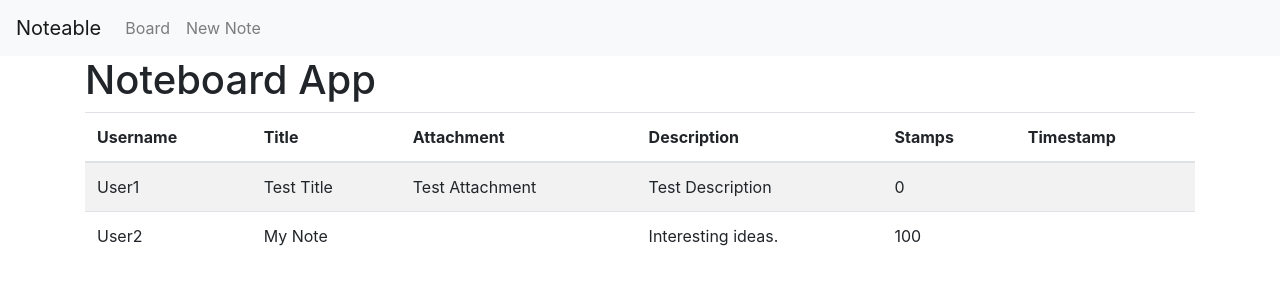
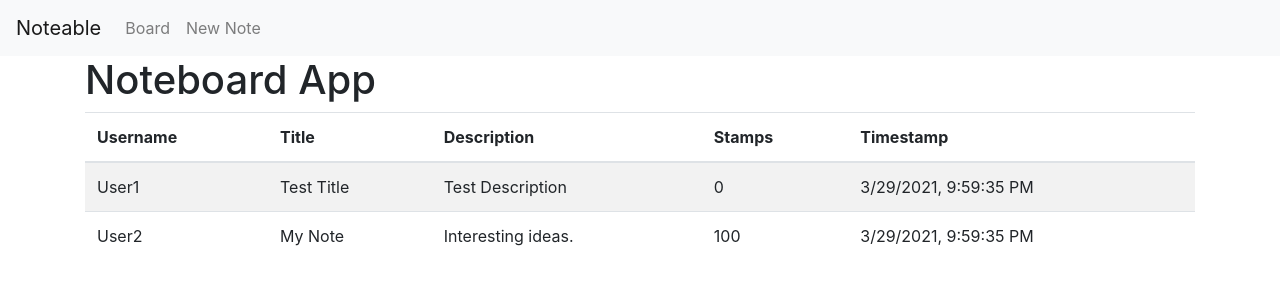
Before and after one commit to Jordan6271/bootcamp-project-week10, a React (Create React App) app in the folder noteable/: page /#/ in a window 1280 px wide. Shown: the top 300 px of the page. Built offline with nearby package versions, Linux system fonts and the light colour scheme.

Commit message:
Remove attachments for now

```diff
--- a/noteable/src/Noteable/Board/Board.js
+++ b/noteable/src/Noteable/Board/Board.js
@@ -10,9 +10,6 @@ class Board extends React.Component {
                 </td>
                 <td>
                     {current.title}
-                </td>
-                <td>
-                    {current.attachment}
                 </td>
                 <td>
                     {current.description}
@@ -39,7 +36,6 @@ class Board extends React.Component {
                             <tr>
                                 <th>Username</th>
                                 <th>Title</th>
-                                <th>Attachment</th>
                                 <th>Description</th>
                                 <th>Stamps</th>
                                 <th>Timestamp</th>
--- a/noteable/src/Noteable/Note/NewNote.js
+++ b/noteable/src/Noteable/Note/NewNote.js
@@ -8,7 +8,6 @@ class NewNote extends React.Component {
         this.state = {
             username: ``,
             title: ``,
-            attachment: ``,
             description: ``
         }
     }
@@ -22,11 +21,10 @@ class NewNote extends React.Component {
 
     submitHandler(event) {
         event.preventDefault();
-        this.props.onsubmit(this.state.username, this.state.title, this.state.attachment, this.state.description, this.state.stamps);
+        this.props.onsubmit(this.state.username, this.state.title, this.state.description, this.state.stamps);
         this.setState({
             username: ``,
             title: ``,
-            attachment: ``,
             description: ``
         })
     }
@@ -45,11 +43,6 @@ class NewNote extends React.Component {
                         <Form.Control onChange={(e) => this.handleChange(e)} name="title" type="text" value={this.state.title} />
                     </Form.Group>
 
-                    <Form.Group controlId="noteAttachment">
-                        <Form.Label>Attachment</Form.Label>
-                        <Form.Control onChange={(e) => this.handleChange(e)} name="attachment" type="image" value={this.state.attachment} />
-                    </Form.Group>
-
                     <Form.Group controlId="noteDescription">
                         <Form.Label>Description</Form.Label>
                         <Form.Control onChange={(e) => this.handleChange(e)} name="description" type="text" value={this.state.description} />
--- a/noteable/src/Noteable/Note/Note.js
+++ b/noteable/src/Noteable/Note/Note.js
@@ -5,7 +5,6 @@ function Note() {
     const[id, changeId] = useState(0);
     const[username, changeUsername] = useState(`User1`);
     const[title, changeTitle] = useState(`Test Title`);
-    const[attachment, changeAttachment] = useState(``);
     const[description, changeDescription] = useState(`Test Description`);
     const[stamps, changeStamps] = useState(0);
 
@@ -28,9 +27,6 @@ function Note() {
                         <th>{title}</th>
                     </tr>
                     <tr>
-                        <td>{attachment}</td>
-                    </tr>
-                    <tr>
                         <td>{description}</td>
                     </tr>
                     <tr>
--- a/noteable/src/Noteable/Noteable.js
+++ b/noteable/src/Noteable/Noteable.js
@@ -20,8 +20,8 @@ class Noteable extends React.Component {
         super(props)
         this.state = {
             notes: [
-                {username: `User1`, title: `Test Title`, attachment: `Test Attachment`, description: `Test Description`, stamps: 0},
-                {username: `User2`, title: `My Note`, attachment: ``, description: `Interesting ideas.`, stamps: 100}
+                {username: `User1`, title: `Test Title`, description: `Test Description`, stamps: 0, timestamp: `${new Date().toLocaleString()}`},
+                {username: `User2`, title: `My Note`, description: `Interesting ideas.`, stamps: 100, timestamp: `${new Date().toLocaleString()}`}
             ]
         }
     }
@@ -35,8 +35,8 @@ class Noteable extends React.Component {
         )
       }
 
-    updateNotes(username, title, attachment, description) {
-        const listItem = {username, title, attachment, description};
+    updateNotes(username, title, description) {
+        const listItem = {username, title, description};
         this.setState((state) => ({
             notes: state.listItems.concat(listItem)
         }), () => localStorage.setItem(`list`, JSON.stringify(this.state.notes)))
@@ -58,7 +58,7 @@ class Noteable extends React.Component {
                 <Container>
                     <Switch>
                         <Route path='/new-note'>
-                            <NewNote onsubmit={(username, title, attachment, description) => this.updateNotes(username, title, attachment, description)} />
+                            <NewNote onsubmit={(username, title, description) => this.updateNotes(username, title, description)} />
                         </Route>
                         <Route exact path='/'>
                             <Board notes={this.state.notes} />
```
